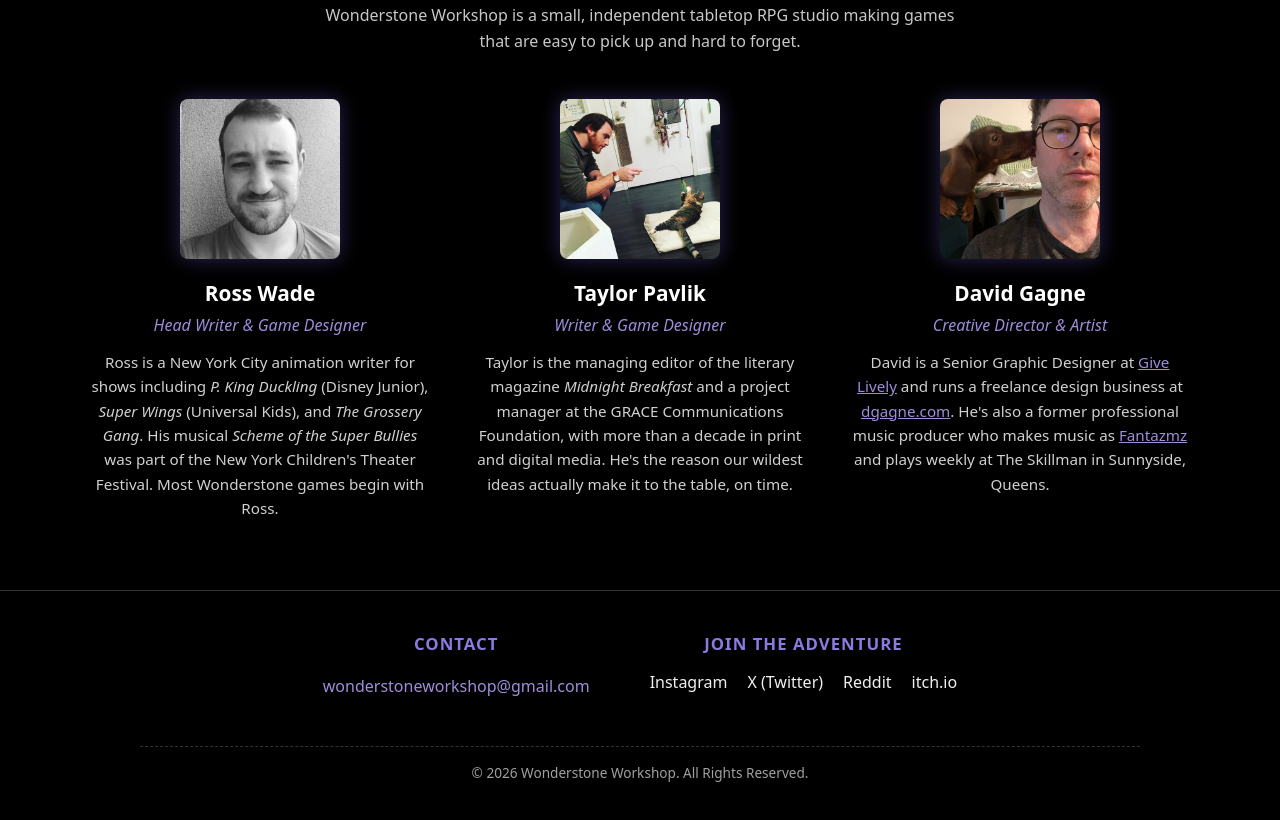
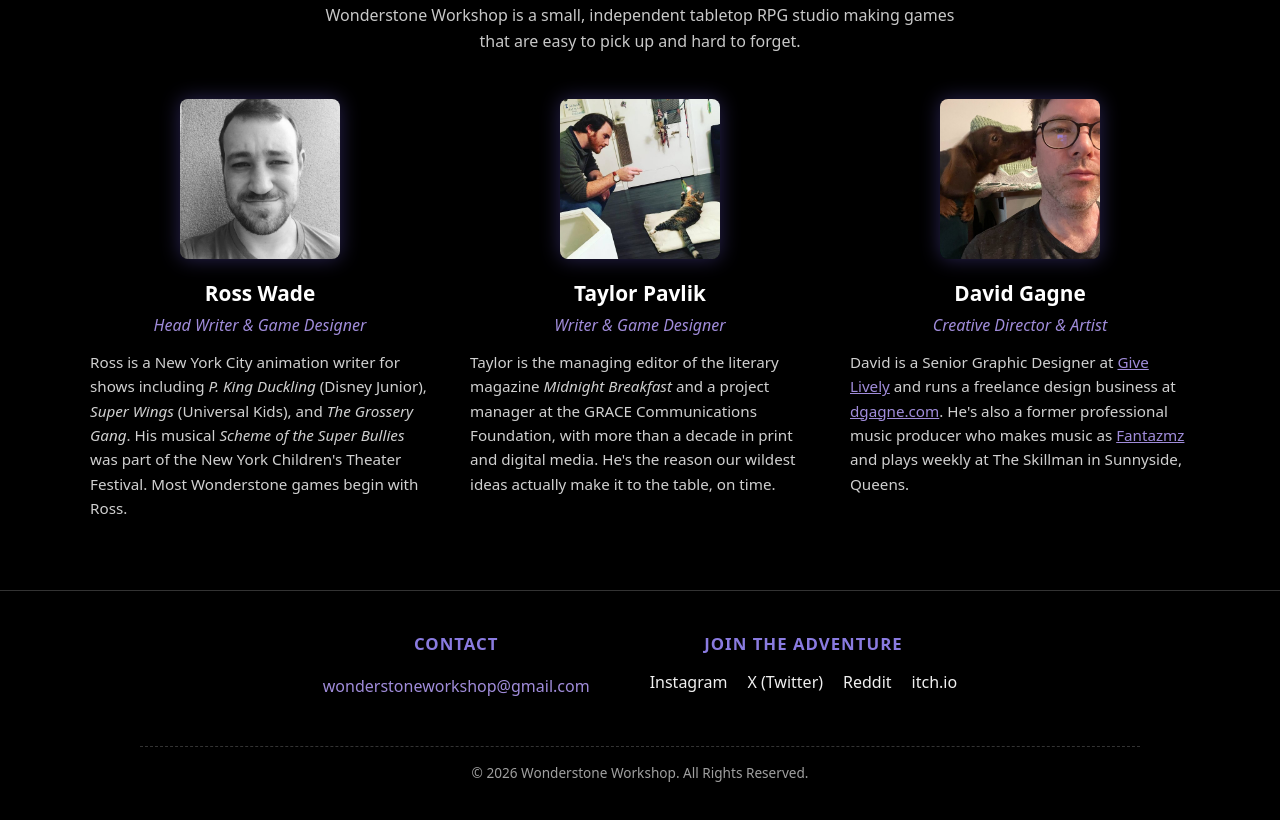
Before and after one commit to Wonderbringer/Wondervault, a plain HTML site: page index.html in a window 1280 px wide. Shown: the part 4014-4834 px from the top of the page. Drawn offline with Linux system fonts and the light colour scheme; a web font is replaced by a local one.

Commit message:
Left-align team bios
Co-Authored-By: Claude Opus 5.5 <noreply@anthropic.com>
Claude-Session: https://claude.ai/code/session_01DqWp89tKPYpbbaX4wSoQAY

```diff
--- a/index.html
+++ b/index.html
@@ -289,7 +289,7 @@
         }
         .member h3 { margin: 0; font-size: 1.3em; color: #fff; }
         .member .role { margin: 2px 0 12px; font-style: italic; color: #A08CDA; }
-        .member p.bio { margin: 0 auto; max-width: 340px; font-size: 0.95em; color: #D0D0D0; }
+        .member p.bio { margin: 0 auto; max-width: 340px; font-size: 0.95em; color: #D0D0D0; text-align: left; }
 
         /* ---------- Footer ---------- */
         .site-footer {
```
